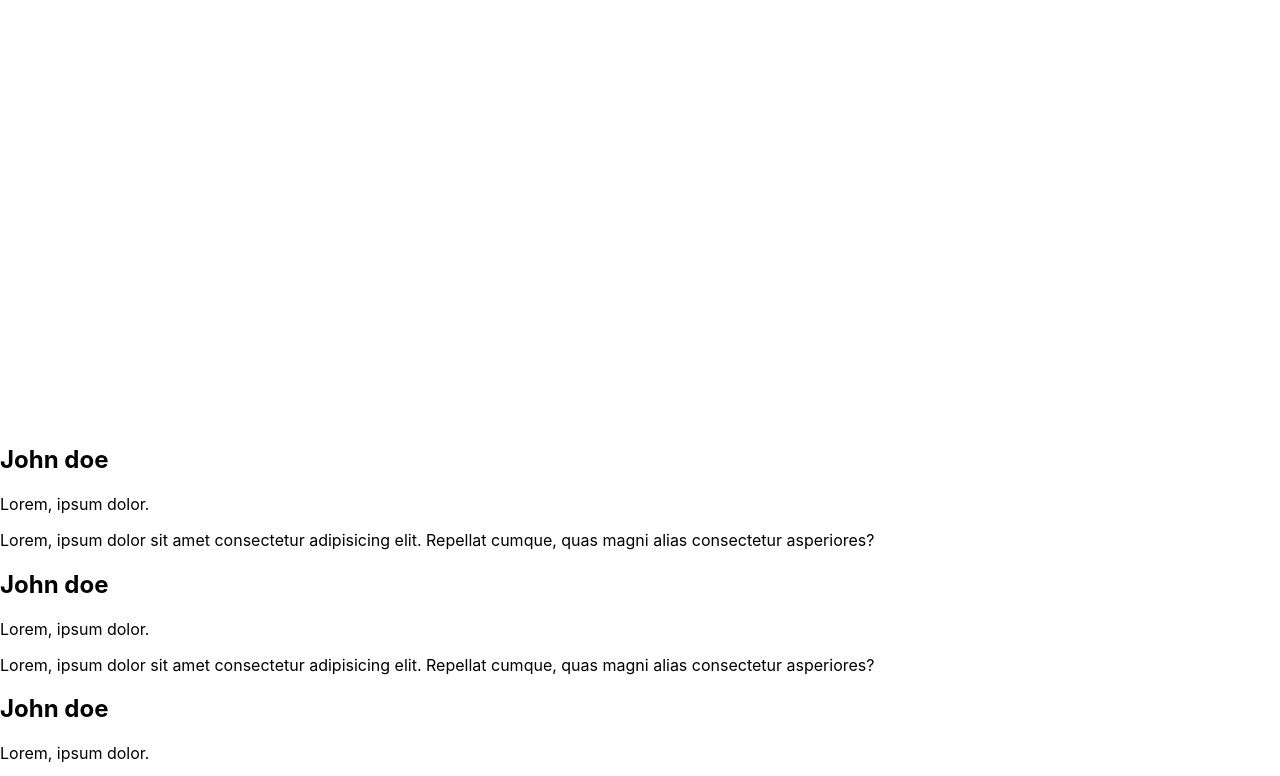
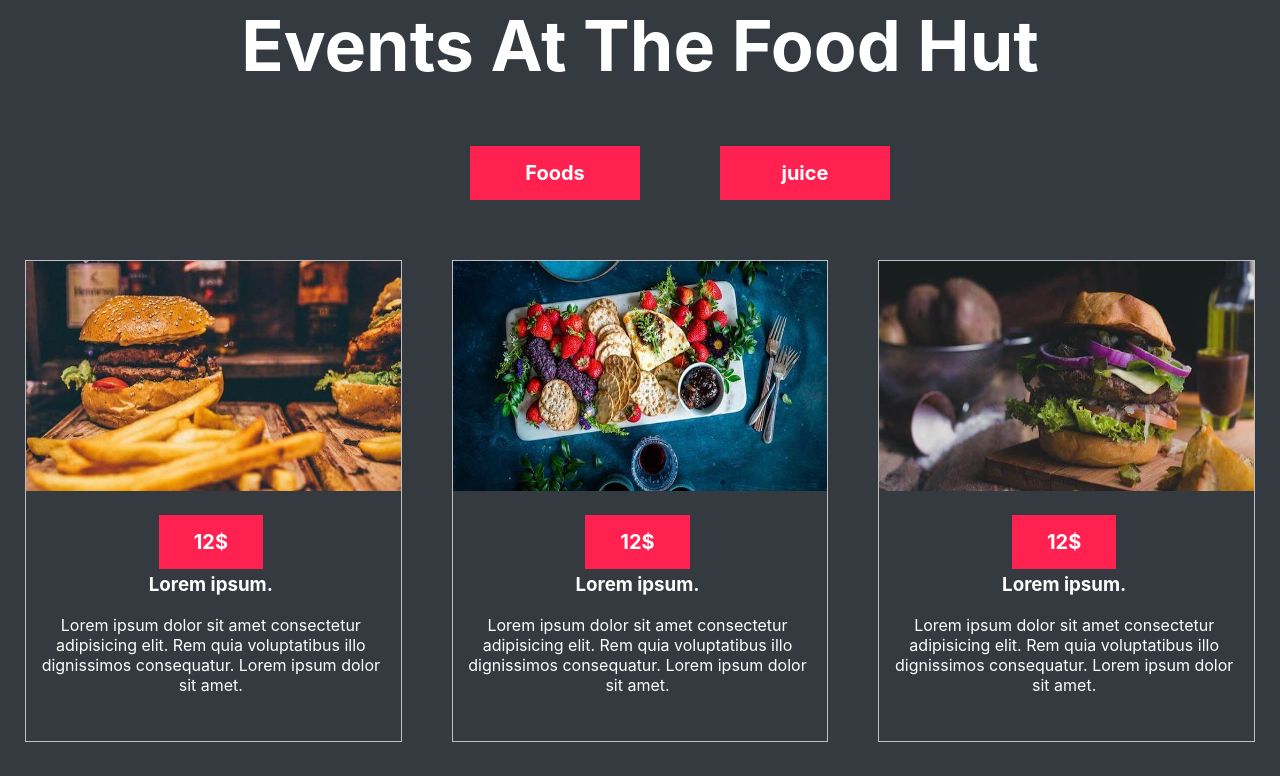
Before and after one commit to faria-r/Food-Hut, a plain HTML site: page index.html in a window 1280 px wide. Shown: the part 3631-4407 px from the top of the page. Drawn offline with Linux system fonts and the light colour scheme.

Commit message:
git commit -m"section"

```diff
--- a/index.html
+++ b/index.html
@@ -95,34 +95,48 @@
         </div>
         <section>
             <div class="event">
-                <div class="event-details">
+                <div class=" full-width">
                     <h1 class="common-header">Events At The Food Hut</h1>
+                    <div class="double-link"><a href="" class="btn">Foods</a><a href="" class="btn">juice</a>
+                    </div>
                 </div>
-               <div class="event-details">
-                <img src="" alt=""><a href=""></a>
-                <h3></h3>
-                <p></p>
+               <div class="event-details ">
+                <img src="assets/imgs/blog-1.jpg" alt="">
+                <div class="menu-details">
+                    <a href="" class="btn">12$</a>
+                <h3>Lorem ipsum.</h3>
+                <p>Lorem ipsum dolor sit amet consectetur adipisicing elit. Rem quia voluptatibus illo
+                    dignissimos consequatur. Lorem ipsum dolor sit amet.</p>
+                </div>
                </div>
                <div class="event-details">
-                <img src="" alt=""><a href=""></a>
-                <h3></h3>
-                <p></p>
+                <img src="assets/imgs/blog-2.jpg" alt="">
+                <div class="menu-details">
+                    <a href="" class="btn">12$</a>
+                <h3>Lorem ipsum.</h3>
+                <p>Lorem ipsum dolor sit amet consectetur adipisicing elit. Rem quia voluptatibus illo
+                    dignissimos consequatur. Lorem ipsum dolor sit amet.</p>
+                </div>
                </div>
                <div class="event-details">
-                <img src="" alt=""><a href=""></a>
-                <h3></h3>
-                <p></p>
+                <img src="assets/imgs/blog-3.jpg" alt="">
+                <div class="menu-details">
+                    <a href="" class="btn">12$</a>
+                <h3>Lorem ipsum.</h3>
+                <p>Lorem ipsum dolor sit amet consectetur adipisicing elit. Rem quia voluptatibus illo
+                    dignissimos consequatur. Lorem ipsum dolor sit amet.</p>
+                </div>
                </div>
-                <div class="event-details"><h1 class="common-header" >Reviews</h1></div>
-                <div class="event-details"><h2>John doe</h2>
+                <div class=" full-width"><h1 class="common-header " >Reviews</h1></div>
+                <div class=" menu-details"><h2>John doe</h2>
                 <p>Lorem, ipsum dolor.</p>
                 <p>Lorem, ipsum dolor sit amet consectetur adipisicing elit. Repellat cumque,
                  quas magni alias consectetur asperiores?</p></div>
-                 <div class="event-details"><h2>John doe</h2>
+                 <div class=" menu-details"><h2>John doe</h2>
                 <p>Lorem, ipsum dolor.</p>
                 <p>Lorem, ipsum dolor sit amet consectetur adipisicing elit. Repellat cumque,
                 quas magni alias consectetur asperiores?</p></div>
-                <div class="event-details"><h2>John doe</h2>
+                <div class=" menu-details"><h2>John doe</h2>
                 <p>Lorem, ipsum dolor.</p>
                 <p>Lorem, ipsum dolor sit amet consectetur adipisicing elit. Repellat cumque,
                 quas magni alias consectetur asperiores?</p></div>
--- a/style.css
+++ b/style.css
@@ -72,7 +72,7 @@ body{
     font-size: 20px;
     font-weight: 700;
     color: white;
-    width: 80px;
+    width: 50px;
     padding: 15px 35px;
     background-color: #ff214f;
 }
@@ -154,3 +154,41 @@ font-size: 20px;
     text-align: center;
 
 }
+.event-details{
+    margin:0  25px;
+    border: 1px solid silver;
+}
+.event{
+    background-color:#343a40 ;
+    display: grid;
+    grid-template-columns: repeat(3,auto);
+    justify-content: space-around;
+    align-items: center;
+
+}
+
+.full-width{
+    grid-column-start: 1;
+    grid-column-end: -1;
+}
+.event-details img{
+    height: 230px;
+    width: 100%;
+}
+.menu-details{
+    text-align: center;
+    padding: 5px 15px 30px 10px;
+    margin-top: 30px;
+    color: white;
+}
+.double-link{
+    text-align: center;
+    display: flex;
+    justify-content: center;
+}
+.double-link a {
+    display: inline-block;
+    margin-left: 80px;
+    margin-bottom: 60px;
+    width: 100px;
+}
```
